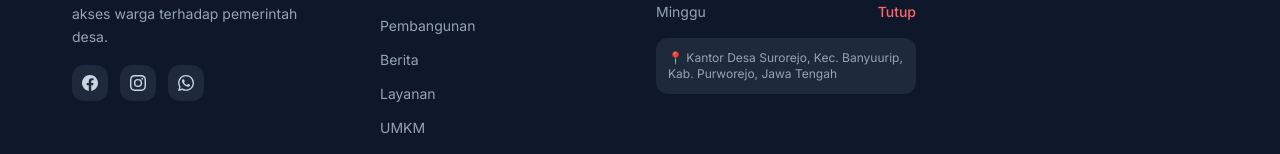
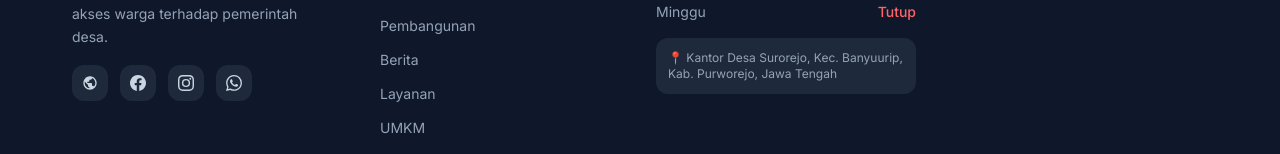
Before and after one commit to devianwahyu137-ux/beranda-surorejo, a Next.js app: page / in a window 1280 px wide. Shown: the part 3987-4141 px from the top of the page. Built offline with nearby package versions, Linux system fonts and the light colour scheme; no server answers; the database is empty.

Commit message:
feat: add footer navigation links

```diff
--- a/src/components/public/Footer.tsx
+++ b/src/components/public/Footer.tsx
@@ -28,12 +28,15 @@ export default async function Footer() {
             <p className="text-sm text-neutral-400 leading-relaxed mb-4">
               Portal pendamping pelayanan dan direktori UMKM untuk kemudahan akses warga terhadap pemerintah desa.
             </p>
-            {/* Social media placeholder */}
+            {/* Social media and website links */}
             <div className="flex items-center gap-3">
-              <a href="#" className="w-9 h-9 bg-neutral-800 hover:bg-primary-600 rounded-lg flex items-center justify-center transition-colors" aria-label="Facebook">
+              <a href="https://surorejo-banyuurip.purworejokab.go.id/" target="_blank" rel="noopener noreferrer" className="w-9 h-9 bg-neutral-800 hover:bg-primary-600 rounded-lg flex items-center justify-center transition-colors" aria-label="Website Resmi">
+                <svg className="w-4 h-4" fill="currentColor" viewBox="0 0 24 24"><path d="M12 2C6.48 2 2 6.48 2 12s4.48 10 10 10 10-4.48 10-10S17.52 2 12 2zm-1 17.93c-3.95-.49-7-3.85-7-7.93 0-.62.08-1.21.21-1.79L9 15v1c0 1.1.9 2 2 2v1.93zm6.9-2.54c-.26-.81-1-1.39-1.9-1.39h-1v-3c0-.55-.45-1-1-1H8v-2h2c.55 0 1-.45 1-1V7h2c1.1 0 2-.9 2-2v-.41c2.93 1.19 5 4.06 5 7.41 0 2.08-.8 3.97-2.1 5.39z"/></svg>
+              </a>
+              <a href="https://www.facebook.com/profile.php?id=61591716118779" target="_blank" rel="noopener noreferrer" className="w-9 h-9 bg-neutral-800 hover:bg-primary-600 rounded-lg flex items-center justify-center transition-colors" aria-label="Facebook">
                 <svg className="w-4 h-4" fill="currentColor" viewBox="0 0 24 24"><path d="M24 12.073c0-6.627-5.373-12-12-12s-12 5.373-12 12c0 5.99 4.388 10.954 10.125 11.854v-8.385H7.078v-3.47h3.047V9.43c0-3.007 1.792-4.669 4.533-4.669 1.312 0 2.686.235 2.686.235v2.953H15.83c-1.491 0-1.956.925-1.956 1.874v2.25h3.328l-.532 3.47h-2.796v8.385C19.612 23.027 24 18.062 24 12.073z"/></svg>
               </a>
-              <a href="#" className="w-9 h-9 bg-neutral-800 hover:bg-primary-600 rounded-lg flex items-center justify-center transition-colors" aria-label="Instagram">
+              <a href="https://www.instagram.com/pemdes_surorejo" target="_blank" rel="noopener noreferrer" className="w-9 h-9 bg-neutral-800 hover:bg-primary-600 rounded-lg flex items-center justify-center transition-colors" aria-label="Instagram">
                 <svg className="w-4 h-4" fill="currentColor" viewBox="0 0 24 24"><path d="M12 2.163c3.204 0 3.584.012 4.85.07 3.252.148 4.771 1.691 4.919 4.919.058 1.265.069 1.645.069 4.849 0 3.205-.012 3.584-.069 4.849-.149 3.225-1.664 4.771-4.919 4.919-1.266.058-1.644.07-4.85.07-3.204 0-3.584-.012-4.849-.07-3.26-.149-4.771-1.699-4.919-4.92-.058-1.265-.07-1.644-.07-4.849 0-3.204.013-3.583.07-4.849.149-3.227 1.664-4.771 4.919-4.919 1.266-.057 1.645-.069 4.849-.069zM12 0C8.741 0 8.333.014 7.053.072 2.695.272.273 2.69.073 7.052.014 8.333 0 8.741 0 12c0 3.259.014 3.668.072 4.948.2 4.358 2.618 6.78 6.98 6.98C8.333 23.986 8.741 24 12 24c3.259 0 3.668-.014 4.948-.072 4.354-.2 6.782-2.618 6.979-6.98.059-1.28.073-1.689.073-4.948 0-3.259-.014-3.667-.072-4.947-.196-4.354-2.617-6.78-6.979-6.98C15.668.014 15.259 0 12 0zm0 5.838a6.162 6.162 0 100 12.324 6.162 6.162 0 000-12.324zM12 16a4 4 0 110-8 4 4 0 010 8zm6.406-11.845a1.44 1.44 0 100 2.881 1.44 1.44 0 000-2.881z"/></svg>
               </a>
               <a href="#" className="w-9 h-9 bg-neutral-800 hover:bg-[#25d366] rounded-lg flex items-center justify-center transition-colors" aria-label="WhatsApp">
```
